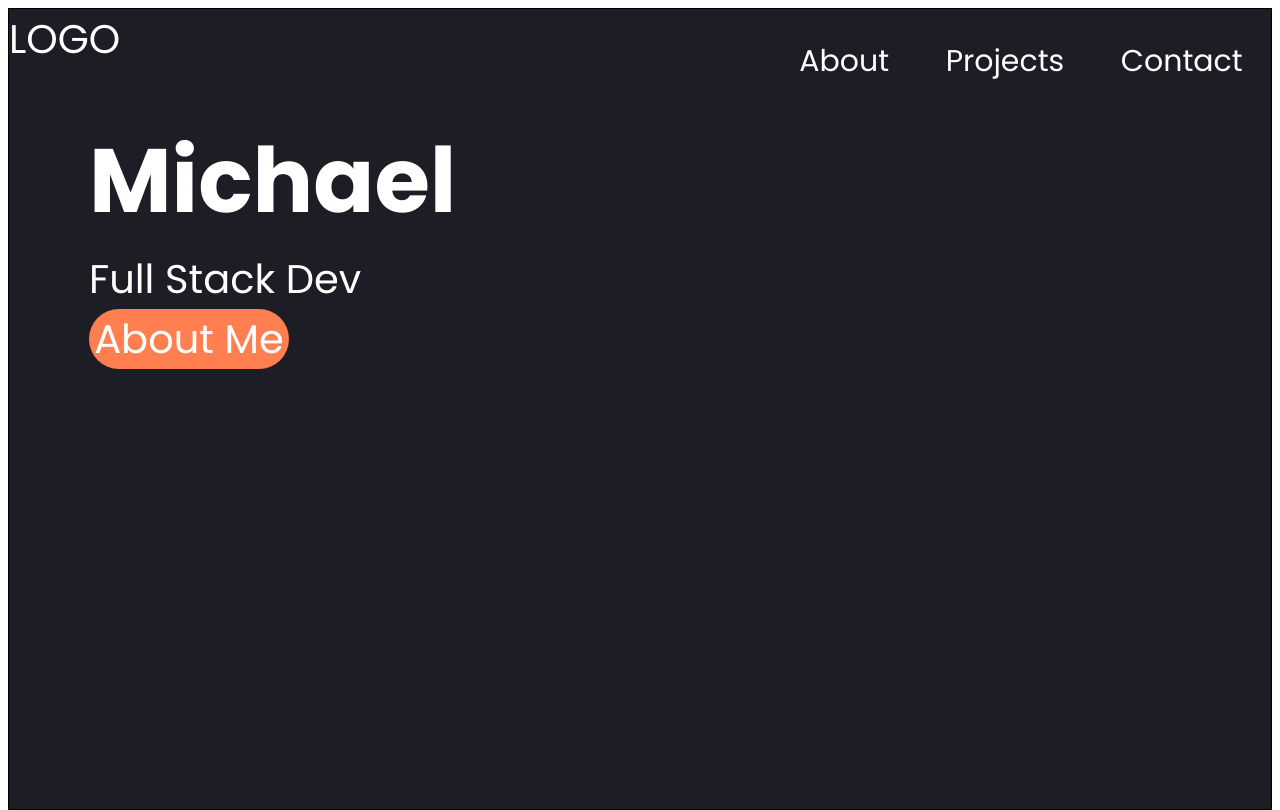
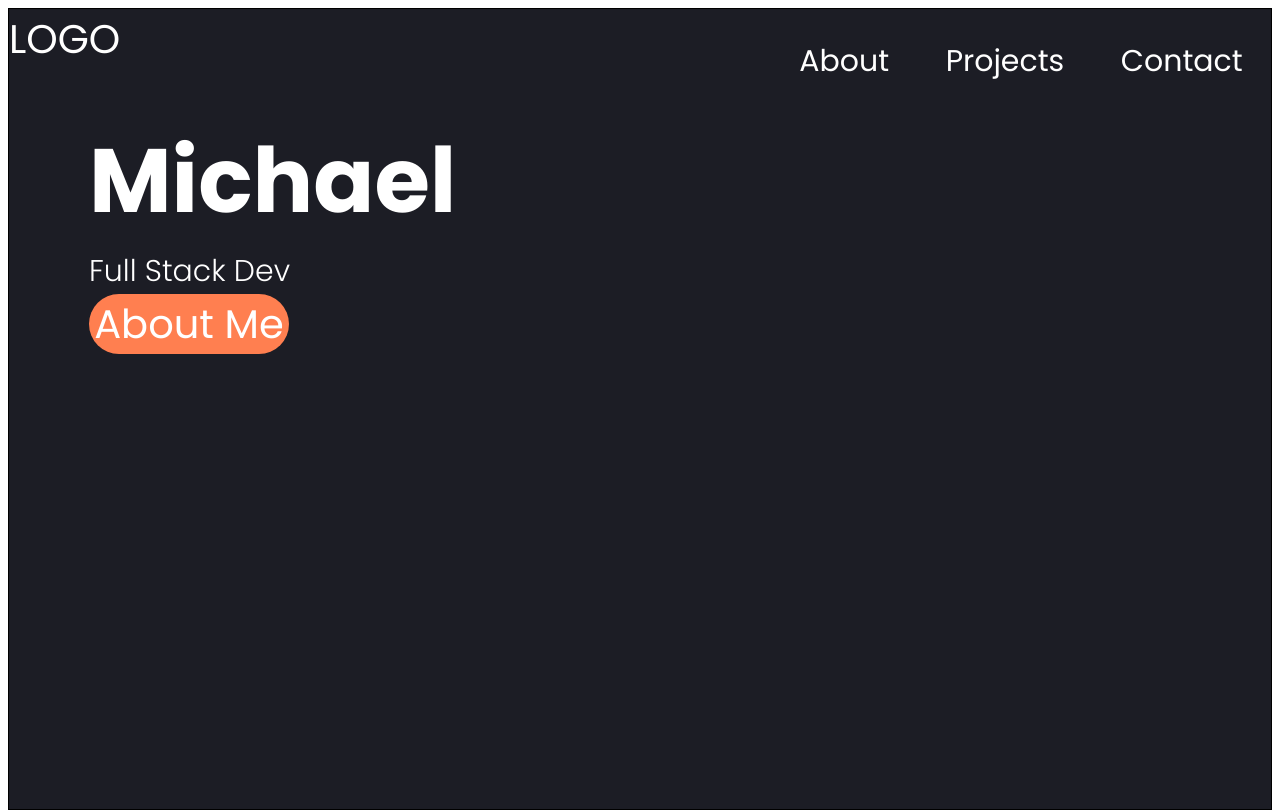
Before and after one commit to M33x0/Portfolio, a plain HTML site: page index.html in a window 1280 px wide. Shown: the top 810 px of the page. Drawn offline with Linux system fonts and the light colour scheme.

Commit message:
changed P tag weight 300 and font size 30

```diff
--- a/styles.css
+++ b/styles.css
@@ -45,6 +45,8 @@ h1 {
 
 p{
 	margin: 0;
+	font-weight: 300;
+	font-size: 30px;
 }
 .hero-text {
 	margin-left: 80px;
```
